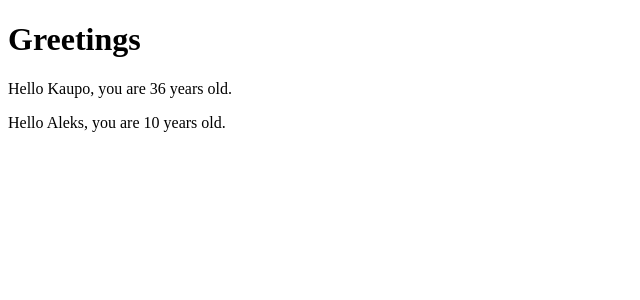
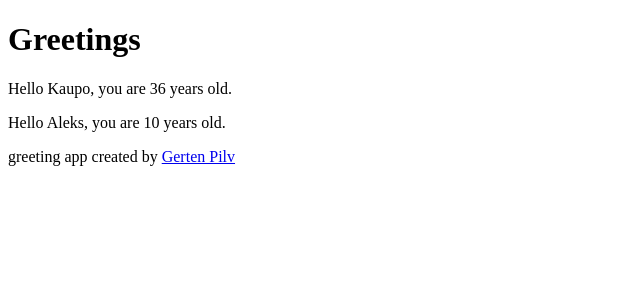
Before and after one commit to markojakob/FullStackCourse, a React (Vite) app: page / in a window 1280 px wide. Shown: the top 300 px of the page, without its empty margins (0-640 px from the left). Built offline with nearby package versions, Linux system fonts and the light colour scheme.

Commit message:
Add footer

```diff
--- a/src/App.jsx
+++ b/src/App.jsx
@@ -8,6 +8,14 @@
 
 //git
 
+const Footer = () => {
+  return (
+    <div>
+      greeting app created by <a href="https://github.com/GertenP">Gerten Pilv</a>
+    </div>
+  )
+}
+
 const App = () => {
   const name = "Aleks"
   const age = 10
@@ -17,6 +25,7 @@
       <h1>Greetings</h1>
       <Hello name="Kaupo" age={26 + 10}/>
       <Hello name={name} age={age}/>
+      <Footer />
     </div>
   )
 }
```
